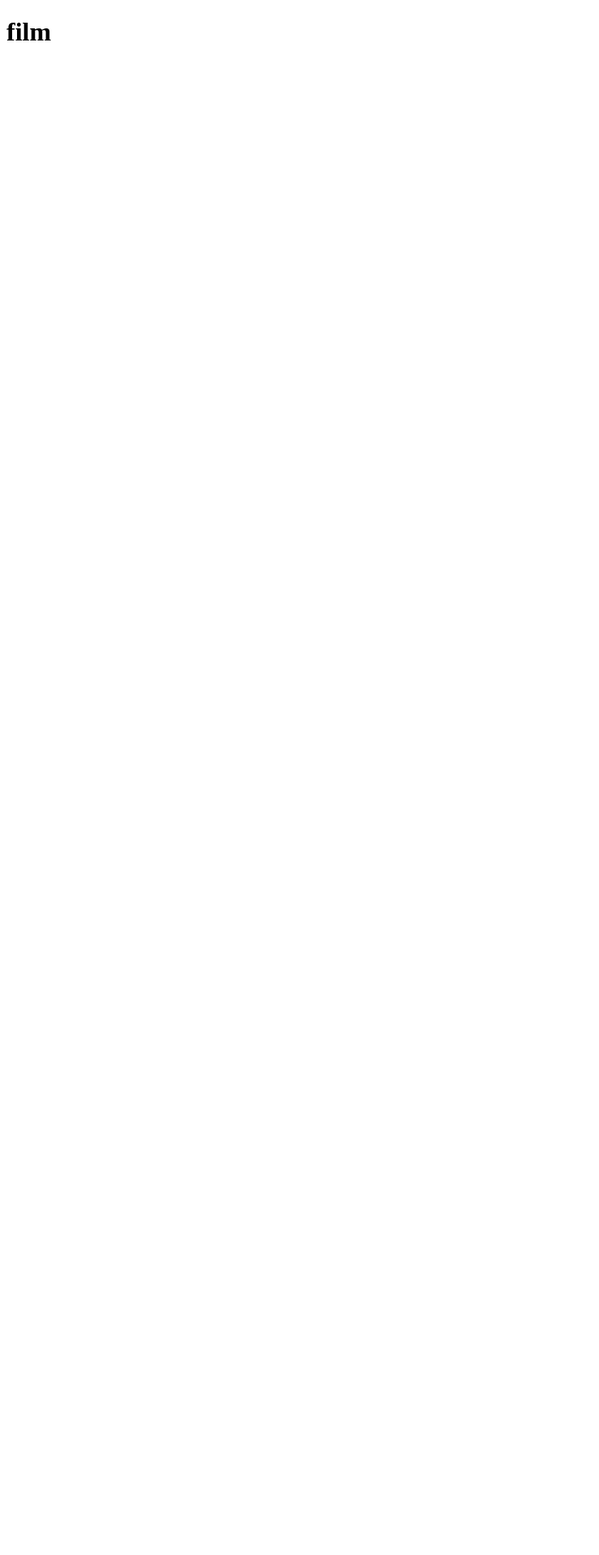
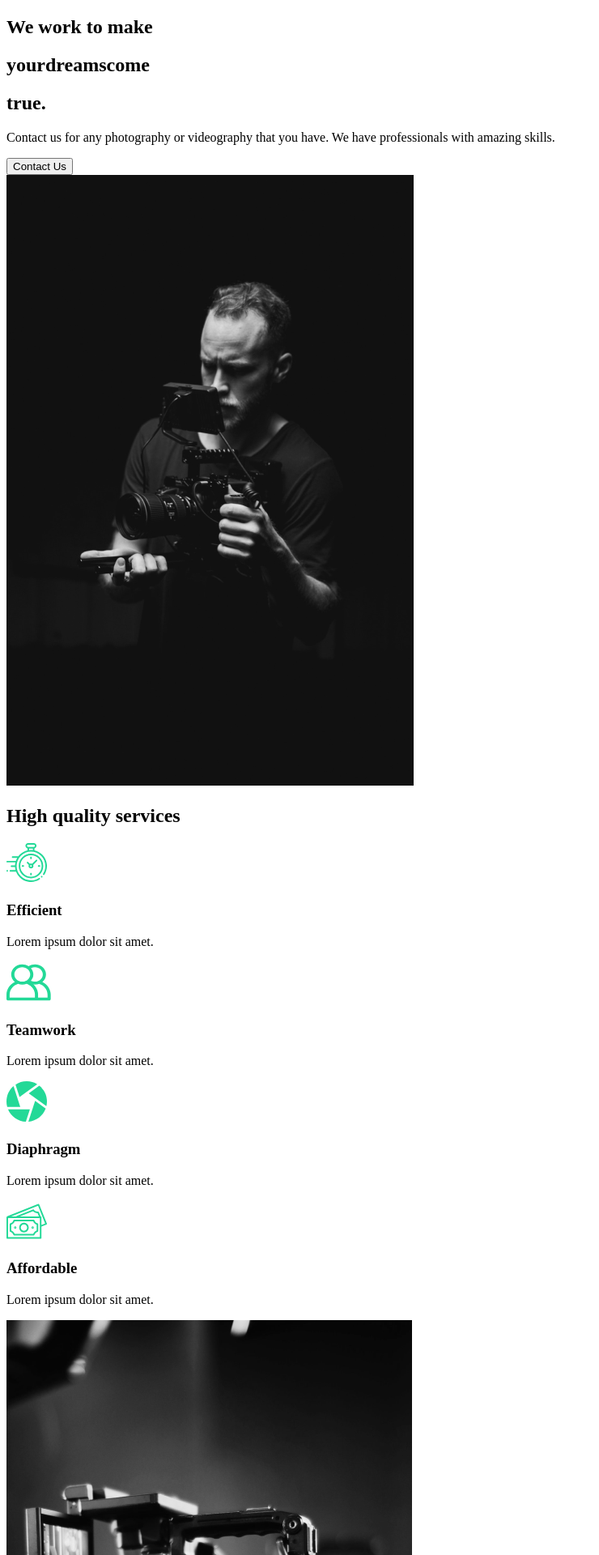
Before and after one commit to ArturUlman/creative-react-course-capture, a React (Create React App) app: page / in a window 1280 px wide. Shown: the top 1920 px of the page at 81% size, without its empty margins (0-740 px from the left). Before the commit the page ends 800 px from the top, so only its background shows below. Built offline with nearby package versions, Linux system fonts and the light colour scheme; the HTML template or start-up script is replaced by a standard one.

Commit message:
2.Services Section

```diff
--- a/src/App.js
+++ b/src/App.js
@@ -1,9 +1,12 @@
 import React from "react";
+import AboutSection from "./components/AboutSection";
+//import pages
+import AboutUs from "./pages/AboutUs";
 
 function App() {
   return (
     <div className="App">
-      <h1>film</h1>
+      <AboutUs />
     </div>
   );
 }
--- /dev/null
+++ b/src/components/AboutSection.js
@@ -0,0 +1,35 @@
+import React from "react";
+//img
+import home1 from "../img/home1.png";
+
+const AboutSection = () => {
+  return (
+    <div>
+      <div className="description">
+        <div className="title">
+          <div className="hide">
+            <h2>We work to make</h2>
+          </div>
+          <div className="hide">
+            <h2>
+              your<span>dreams</span>come
+            </h2>
+          </div>
+          <div className="hide">
+            <h2> true.</h2>
+          </div>
+        </div>
+        <p>
+          Contact us for any photography or videography that you have. We have
+          professionals with amazing skills.{" "}
+        </p>
+        <button>Contact Us</button>
+      </div>
+      <div className="image">
+        <img src={home1} alt="guy with a camera" />
+      </div>
+    </div>
+  );
+};
+
+export default AboutSection;
--- /dev/null
+++ b/src/components/ServicesSection.js
@@ -0,0 +1,54 @@
+import React from "react";
+//Import Icons
+import clock from "../img/clock.svg";
+import diaphragm from "../img/diaphragm.svg";
+import money from "../img/money.svg";
+import teamwork from "../img/teamwork.svg";
+import home2 from "../img/home2.png";
+
+const ServicesSection = () => {
+  return (
+    <div className="services">
+      <div className="description">
+        <h2>
+          High <span>quality</span> services
+        </h2>
+        <div className="cards">
+          <div className="card">
+            <div className="icon">
+              <img src={clock} alt="Efficient" />
+              <h3>Efficient</h3>
+            </div>
+            <p>Lorem ipsum dolor sit amet.</p>
+          </div>
+          <div className="card">
+            <div className="icon">
+              <img src={teamwork} alt="Teamwork" />
+              <h3>Teamwork</h3>
+            </div>
+            <p>Lorem ipsum dolor sit amet.</p>
+          </div>
+          <div className="card">
+            <div className="icon">
+              <img src={diaphragm} alt="Diaphragm" />
+              <h3>Diaphragm</h3>
+            </div>
+            <p>Lorem ipsum dolor sit amet.</p>
+          </div>
+          <div className="card">
+            <div className="icon">
+              <img src={money} alt="Affordable" />
+              <h3>Affordable</h3>
+            </div>
+            <p>Lorem ipsum dolor sit amet.</p>
+          </div>
+        </div>
+      </div>
+      <div className="image">
+        <img src={home2} alt="home image" />
+      </div>
+    </div>
+  );
+};
+
+export default ServicesSection;
--- /dev/null
+++ b/src/pages/AboutUs.js
@@ -0,0 +1,15 @@
+import React from "react";
+//page components
+import AboutSection from "../components/AboutSection";
+import ServicesSection from "../components/ServicesSection";
+
+const AboutUs = () => {
+  return (
+    <>
+      <AboutSection />
+      <ServicesSection />
+    </>
+  );
+};
+
+export default AboutUs;
```
